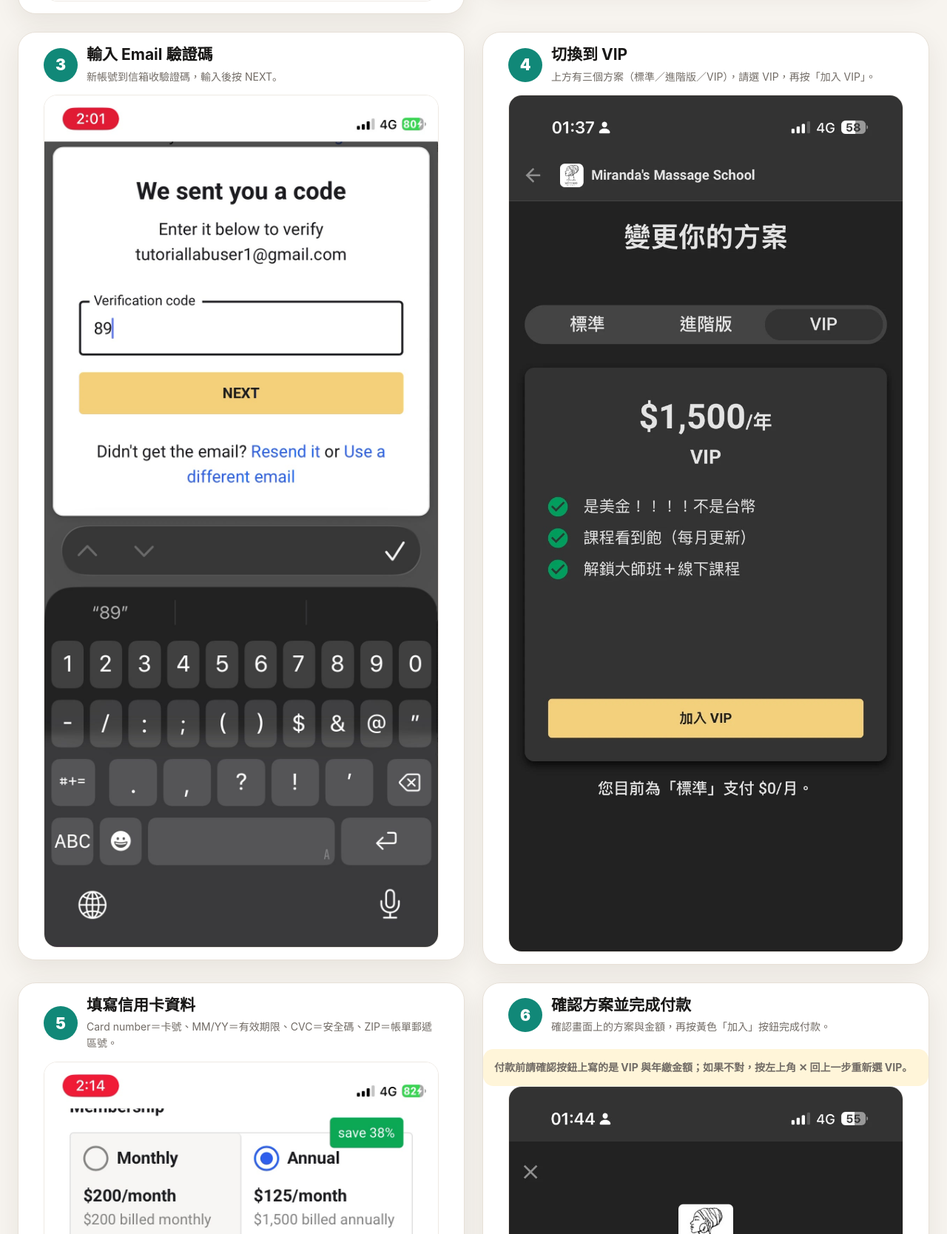
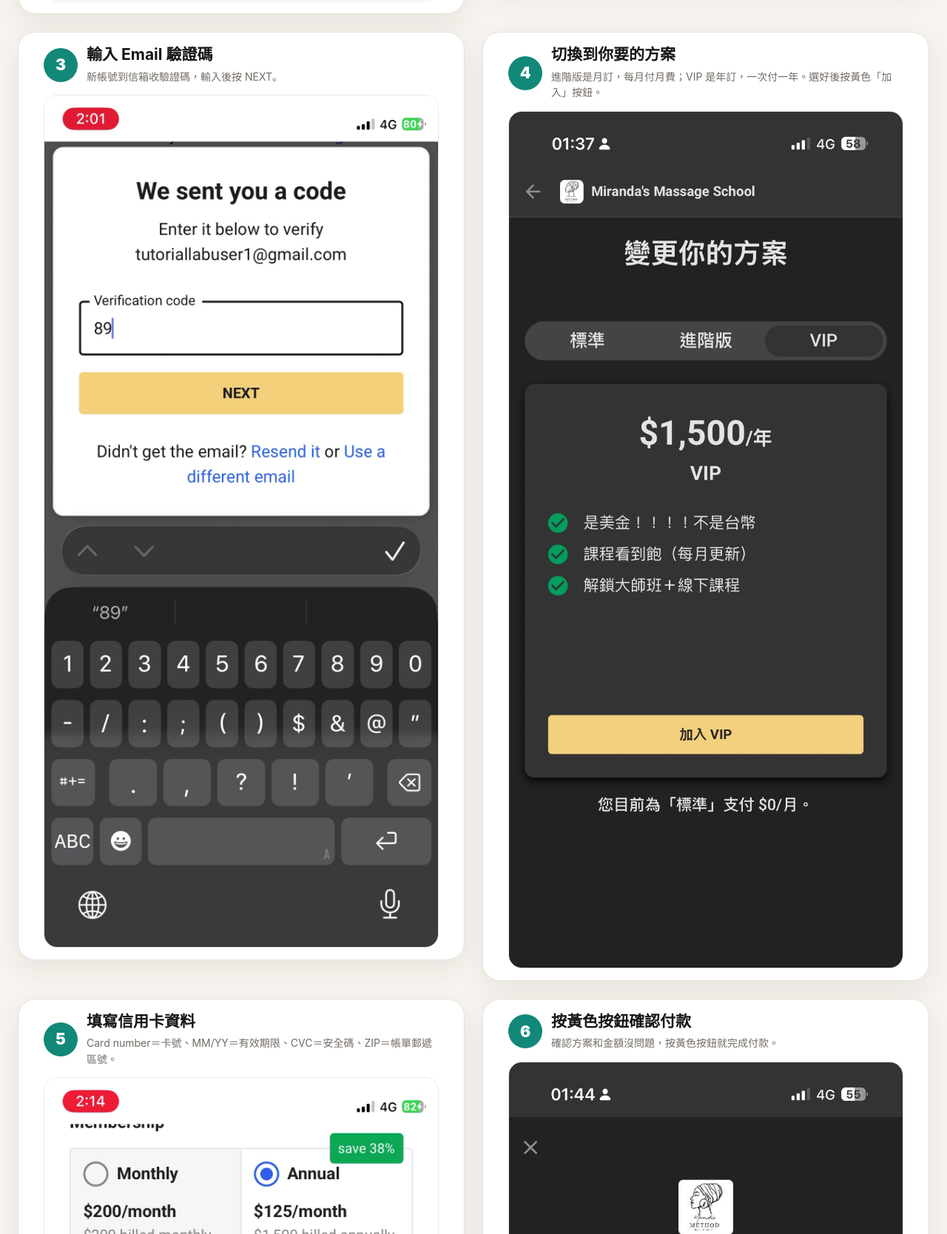
Before and after one commit to lamasonic2020-cloud/skool-installment-guide, a plain HTML site: page annual.html in a window 1280 px wide. Shown: the part 1627-3295 px from the top of the page at 74% size. Drawn offline with Linux system fonts and the light colour scheme.

Commit message:
Reword annual steps 4 and 6 for both plans
Co-Authored-By: Claude Opus 5.5 <noreply@anthropic.com>

```diff
--- a/annual.html
+++ b/annual.html
@@ -19,9 +19,9 @@
       <section class="step"><div class="step-head"><span class="num">1</span><div><h2>前往 Skool 社群</h2><p>先開啟 Miranda 的 Skool 社群介紹頁。</p></div></div><div class="quick-actions"><a class="quick-action red has-action-num" href="https://www.skool.com/mirandas-massage-school-5068/about" target="_blank" rel="noopener"><span class="action-num">1</span><span><strong>點擊此按鈕開啟 Skool 入群頁面</strong><small>開啟後再按黃色 JOIN GROUP</small></span><span class="action-arrow">›</span></a></div><div class="screen-wrap"><img class="screen" src="annual-01-join-group.jpg" alt="社群頁面的 JOIN GROUP 按鈕"></div></section>
       <section class="step"><div class="step-head"><span class="num">2</span><div><h2>建立帳號或登入</h2><p>新用戶填寫資料；已有帳號請點 Log in 登入。</p></div></div><p class="note">名字請使用英文填寫：First name 與 Last name 都要用英文。</p><div class="screen-wrap"><img class="screen" loading="lazy" src="annual-02-create-account.jpg" alt="建立 Skool 帳號畫面"></div></section>
       <section class="step"><div class="step-head"><span class="num">3</span><div><h2>輸入 Email 驗證碼</h2><p>新帳號到信箱收驗證碼，輸入後按 NEXT。</p></div></div><div class="screen-wrap"><img class="screen" loading="lazy" src="annual-03-email-code.jpg" alt="輸入 Email 驗證碼畫面"></div></section>
-      <section class="step"><div class="step-head"><span class="num">4</span><div><h2>切換到 VIP</h2><p>上方有三個方案（標準／進階版／VIP），請選 VIP，再按「加入 VIP」。</p></div></div><div class="screen-wrap"><img class="screen" loading="lazy" src="annual-04-select-premium.jpg?v=2" alt="選擇 VIP 方案畫面"></div></section>
+      <section class="step"><div class="step-head"><span class="num">4</span><div><h2>切換到你要的方案</h2><p>進階版是月訂，每月付月費；VIP 是年訂，一次付一年。選好後按黃色「加入」按鈕。</p></div></div><div class="screen-wrap"><img class="screen" loading="lazy" src="annual-04-select-premium.jpg?v=2" alt="選擇方案畫面"></div></section>
       <section class="step"><div class="step-head"><span class="num">5</span><div><h2>填寫信用卡資料</h2><p>Card number＝卡號、MM/YY＝有效期限、CVC＝安全碼、ZIP＝帳單郵遞區號。</p></div></div><div class="screen-wrap"><img class="screen" loading="lazy" src="annual-06-card.jpg" alt="填寫信用卡付款資料畫面"></div></section>
-      <section class="step"><div class="step-head"><span class="num">6</span><div><h2>確認方案並完成付款</h2><p>確認畫面上的方案與金額，再按黃色「加入」按鈕完成付款。</p></div></div><p class="note">付款前請確認按鈕上寫的是 VIP 與年繳金額；如果不對，按左上角 ✕ 回上一步重新選 VIP。</p><div class="screen-wrap"><img class="screen" loading="lazy" src="annual-07-confirm.jpg?v=2" alt="確認方案並完成付款畫面"></div></section>
+      <section class="step"><div class="step-head"><span class="num">6</span><div><h2>按黃色按鈕確認付款</h2><p>確認方案和金額沒問題，按黃色按鈕就完成付款。</p></div></div><div class="screen-wrap"><img class="screen" loading="lazy" src="annual-07-confirm.jpg?v=2" alt="按黃色按鈕確認付款畫面"></div></section>
       <section class="step"><div class="step-head"><span class="num">7</span><div><h2>回答入群問題</h2><p>填寫常用 Email 與問題，完成後按 JOIN GROUP。</p></div></div><div class="screen-wrap"><img class="screen" loading="lazy" src="annual-08-join-questions.jpg" alt="回答入群問題畫面"></div></section>
       <section class="step"><div class="step-head"><span class="num">8</span><div><h2>完成個人資料</h2><p>上傳照片、填寫簡短介紹，再按 COMPLETE。</p></div></div><div class="screen-wrap"><img class="screen" loading="lazy" src="annual-09-profile.jpg" alt="完成個人資料畫面"></div></section>
       <section class="step"><div class="step-head"><span class="num">9</span><div><h2>等待入群核准</h2><p>看到 Membership pending，代表付款後的入群申請已送出。</p></div></div><p class="note success">完成！請等待 Miranda 核准，核准後會收到通知。</p><div class="screen-wrap"><img class="screen" loading="lazy" src="annual-10-pending.jpg" alt="Membership pending 等待核准畫面"></div></section>
```
